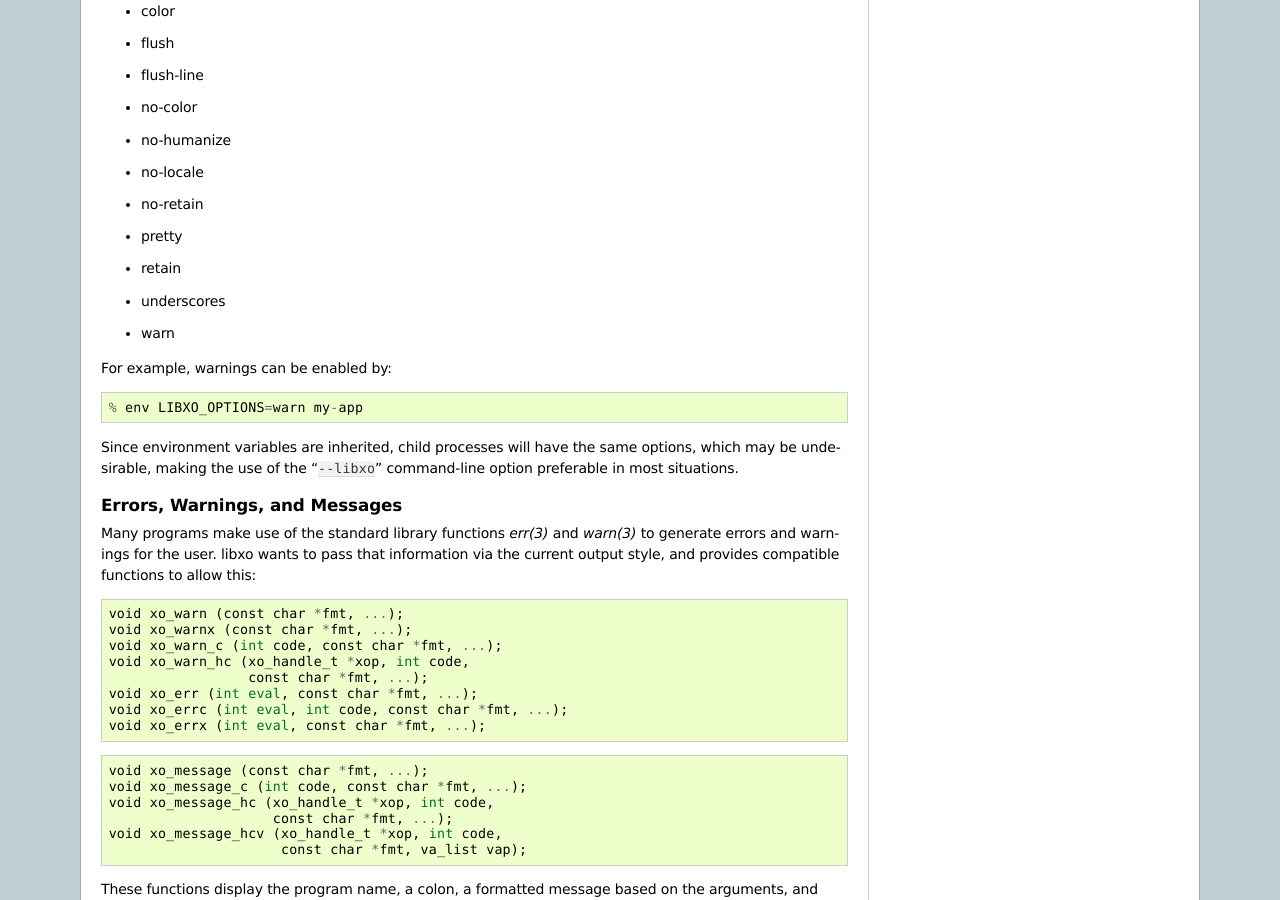
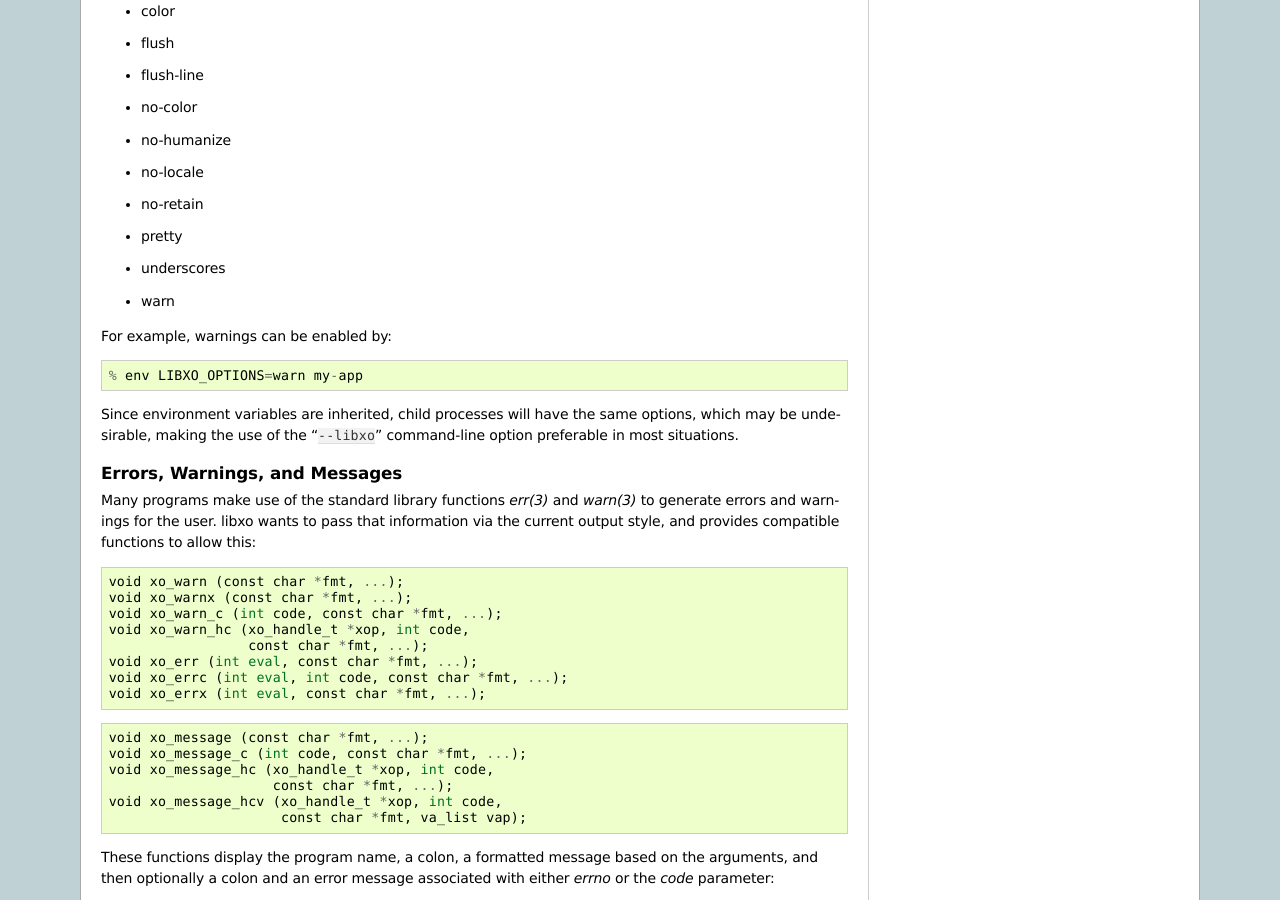
Before and after one commit to Juniper/libxo, a Sphinx documentation site: the page built from doc/api.rst, in a window 1280 px wide and 900 px high, scrolled down 20432 px. Built offline with Sphinx 7.4.7, drawn with Linux system fonts in a browser that asks for light colours.

Commit message:
undocument the "retain" flag

```diff
--- a/doc/api.rst
+++ b/doc/api.rst
@@ -1252,7 +1252,6 @@ libxo options, including:
 - no-locale
 - no-retain
 - pretty
-- retain
 - underscores
 - warn
 
```
